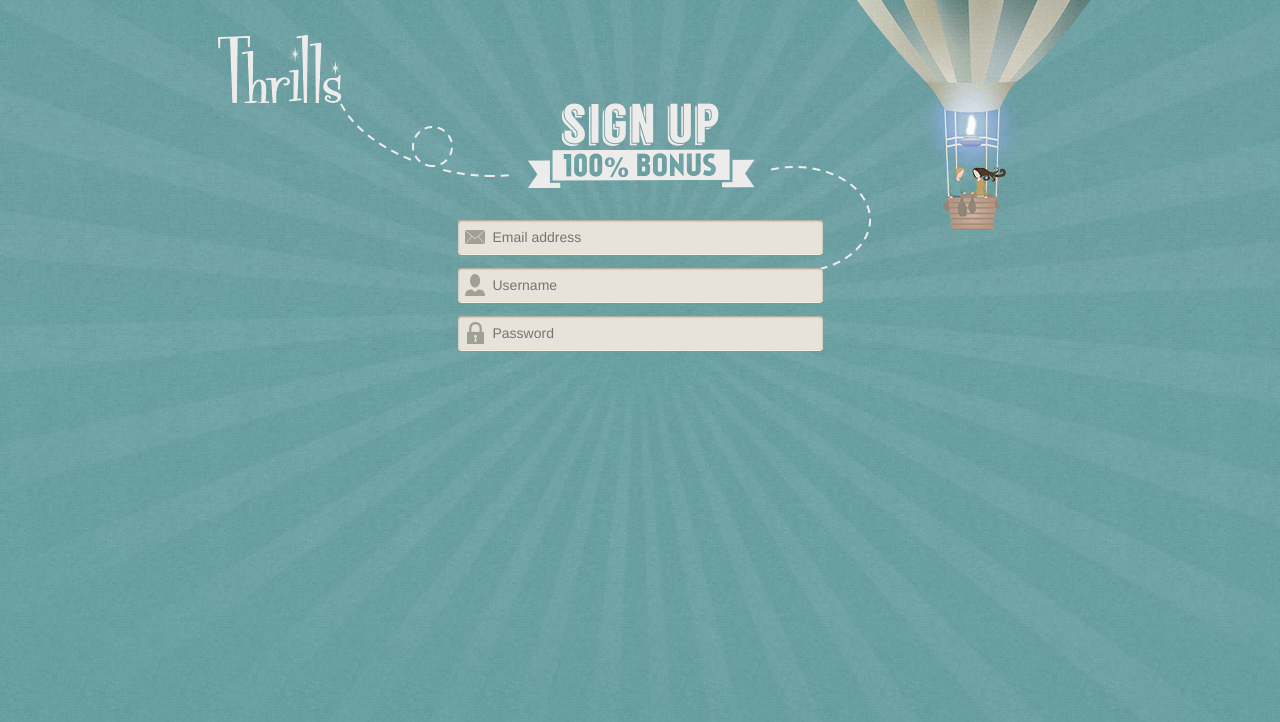
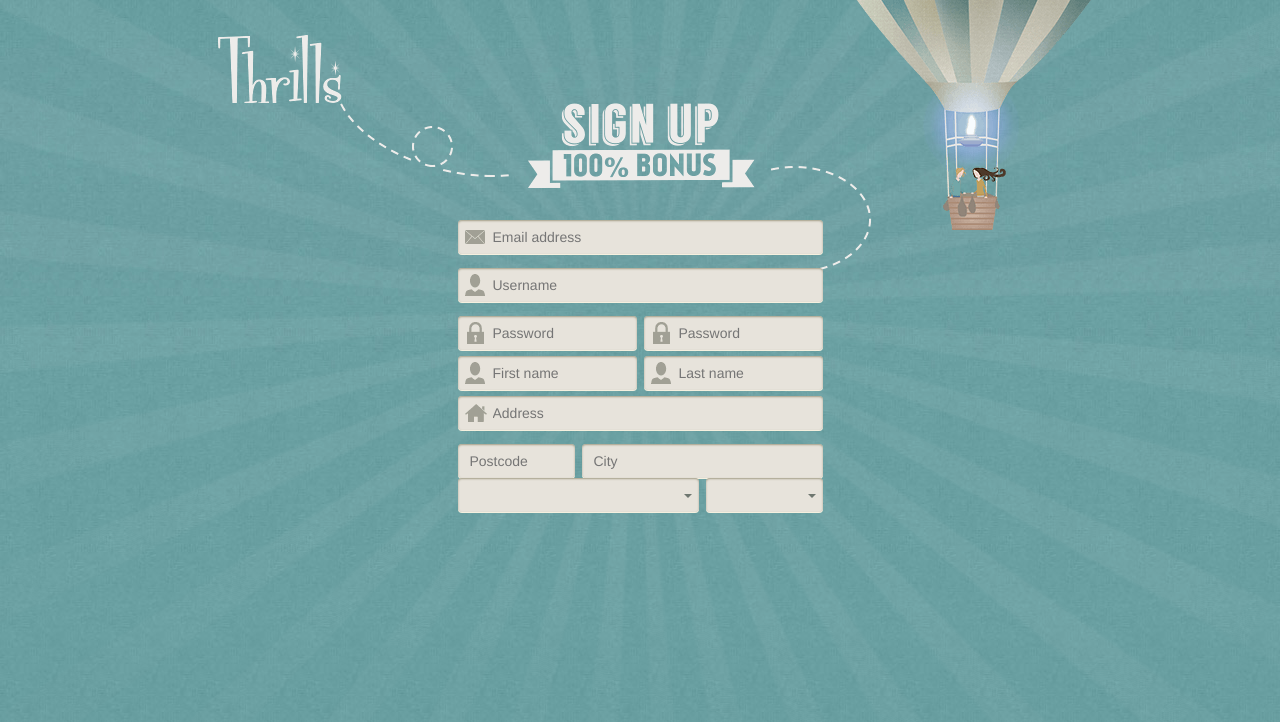
Before and after one commit to razvanc/ui-tests, a website: page index.html in a window 1280 px wide. Drawn offline with Linux system fonts and the light colour scheme.

Commit message:
new updates

```diff
--- a/index.html
+++ b/index.html
@@ -45,13 +45,60 @@
                 <input class="f-input" type="text" id="signup-user" name="regUsername" placeholder="Username" />
             </div>
             <div class="f-field">
-                <label class="f-label password-label" for="signup-password"></label>
-                <input class="f-input" type="password" id="signup-password" name="regPassword" placeholder="Password" />
+                <div class="medium pull-left">
+                    <label class="f-label password-label" for="signup-password"></label>
+                    <input class="f-input" type="password" id="signup-password" name="regPassword" placeholder="Password" />
+                </div>
+                <div class="medium pull-left">
+                    <label class="f-label re-password-label" for="signup-re-password"></label>
+                    <input class="f-input" type="password" id="signup-re-password" name="regPassword" placeholder="Password" />
+                </div>
+
             </div>
         </div>
         <!-- user personal information -->
         <div class="user-bio">
-
+            <div class="f-field">
+                <div class="medium pull-left">
+                    <label class="f-label user-label" for="firstname"></label>
+                    <input class="f-input" type="text" id="firstname" name="userFirstname" placeholder="First name" />
+                </div>
+                <div class="medium pull-left">
+                    <label class="f-label lastname-label" for="lastname"></label>
+                    <input class="f-input" type="text" id="lastname" name="userLastname" placeholder="Last name" />
+                </div>
+            </div>
+        </div>
+        <!-- user contact details -->
+        <div class="user-contact">
+            <div class="f-field">
+                <label class="f-label user-address" for="user-address"></label>
+                <input class="f-input" type="text" id="user-address" name="userAddress" placeholder="Address" />
+            </div>
+            <div class="f-field">
+                <div class="postcode pull-left">
+                    <input type="text" class="f-input" id="user-postcode" name="userPostcode" placeholder="Postcode" />
+                </div>
+                <div class="city pull-left">
+                    <input type="text" class="f-input" id="user-city" name="userCity" placeholder="City" />
+                </div>
+            </div>
+            <div class="f-field">
+                <div class="country pull-left">
+                    <div class="dropdown">
+                        <button type="button" class="f-input">
+                            <span class="carret"></span>
+                        </button>
+                    </div>
+                </div>
+                <div class="currency pull-left">
+                    <div class="dropdown">
+                        <button type="button" class="f-input">
+                            <span class="carret"></span>
+                        </button>
+                    </div>
+                </div>
+            </div>
         </div>
     </form>
 </div>
--- a/src/scss/partials/_form.scss
+++ b/src/scss/partials/_form.scss
@@ -3,11 +3,38 @@
     margin: 0 auto;
 }
 
-.user-details {
+// input dimensions
+.large {
+    width: 365px;
+}
+
+.medium {
+    width: 179px;
+    margin-right: 7px;
+}
+
+.pull-left {
+    float: left;
+}
+
+// sections
+
+.user-details,
+.user-contact {
+    margin-bottom: 40px;
+
+    input {
+        max-width: 365px;
+    }
+}
+
+.user-bio {
     margin-bottom: 40px;
 }
 
+
 .f-field {
+    margin-left: -7px;
     margin-bottom: 14px;
     position: relative;
 
@@ -17,12 +44,14 @@
         display: table;
     }
 
+    input,
+    button {
+        margin-left: 7px;
+    }
+
 }
 
-// input dimensions
-.large {
-    width: 365px;
-}
+
 .f-label {
     position: absolute;
     z-index: 1;
@@ -35,6 +64,7 @@
     height: 24px;
     top: 6px;
     left: 7px;
+    margin-left: 7px;
 }
 
 
@@ -52,4 +82,28 @@
     box-shadow: 0 1px 0 #f5f0df, inset 0 1px 2px #a39e87;
     border: none;
     border-radius: 4px;
+
 }
+
+.postcode,
+.currency {
+    input,
+    button {
+        width: 117px;
+    }
+}
+
+.city,
+.country {
+    input,
+    button {
+        width: 241px;
+    }
+}
+
+.postcode,
+.city {
+    input {
+        padding: 6px 12px;
+    }
+}
--- a/src/scss/partials/_images.scss
+++ b/src/scss/partials/_images.scss
@@ -47,3 +47,29 @@
 .password-label {
     background-position: -94px -180px;
 }
+.re-password-label {
+    background-position: -94px -180px;
+    left: 193px !important;
+}
+.lastname-label {
+    background-position: -62px -152px;
+    left: 193px !important;
+}
+.user-address {
+    background-position: 0px -152px;
+}
+
+.carret {
+    display: inline-block;
+    width: 0;
+    height: 0;
+    margin-left: 2px;
+    vertical-align: middle;
+    border-top: 4px solid;
+    border-right: 4px solid transparent;
+    border-left: 4px solid transparent;
+    position: absolute;
+    right: 7px;
+    top: 16px;
+    border-top-color: #6f7770;
+}
```
Also changed, not shown: assets/css/main.css.
